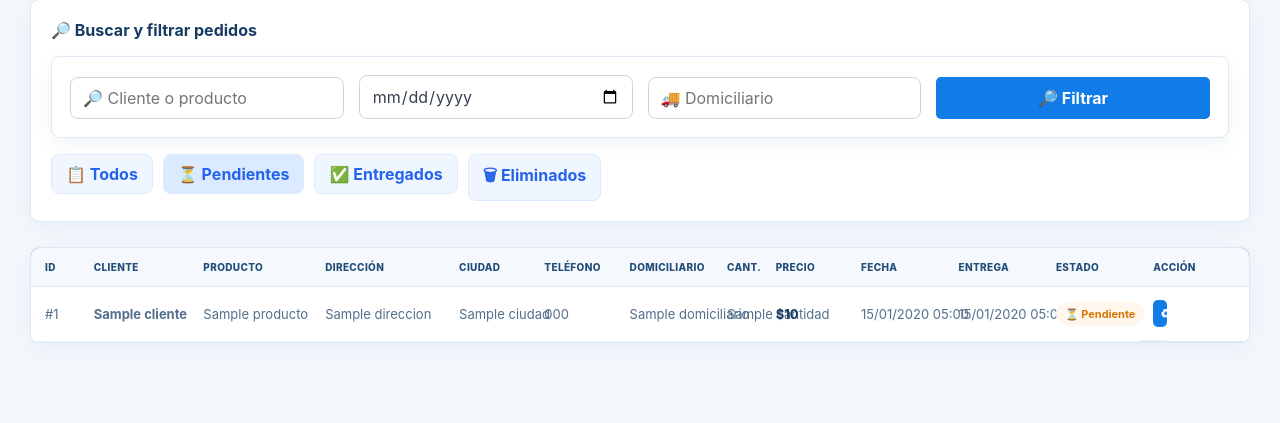
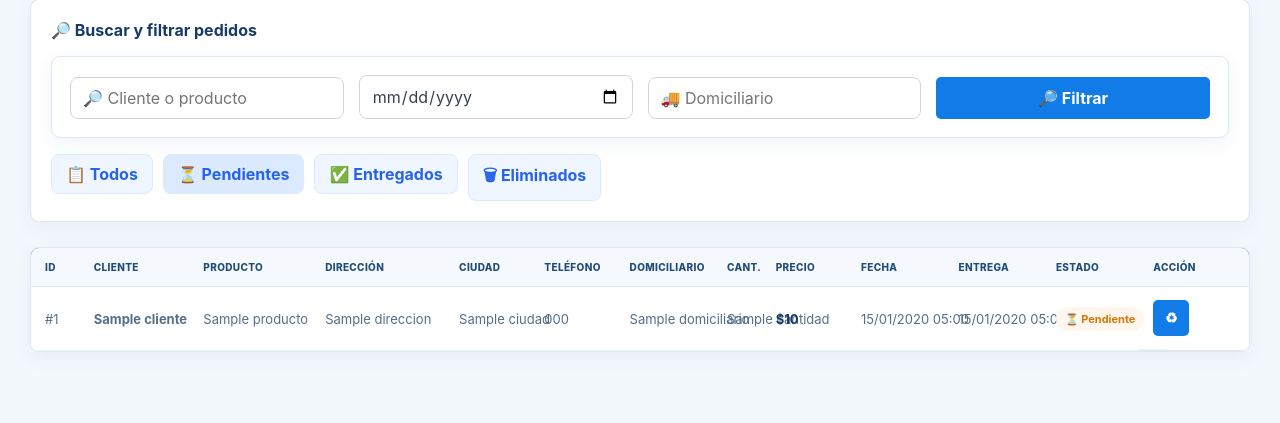
Before and after one commit to fspa11997/sistema-pedidos, a Flask app: page /pedidos in a window 1280 px wide. Shown: the part 102-525 px from the top of the page. Run offline with Flask 3, Linux system fonts and the light colour scheme; the visitor is signed in with stand-in values (Sample User, id 1); a database or web service that is not in the repository returns one stand-in record (values such as "Sample title"); some libraries are stand-ins or nearby versions.

Commit message:
Actualizar

```diff
--- a/templates/pedidos.html
+++ b/templates/pedidos.html
@@ -119,7 +119,7 @@
         th:nth-child(12), td:nth-child(12) { width:8%; }
         th:nth-child(13), td:nth-child(13) { width:9%; }
         .acciones { display:flex; flex-wrap:wrap; gap:4px; align-items:center; }
-        .acciones button { padding:6px 7px; }
+        .acciones button { padding:9px 11px; min-width:36px; min-height:36px; font-size:14px; line-height:1.2; }
         thead { background: #2563eb; color: white; }
         th, td { padding: 13px 14px; text-align: left; white-space: nowrap; }
         th { font-size: 12px; letter-spacing: .2px; }
@@ -129,7 +129,8 @@
         .total { font-weight: bold; color: #1f2937; }
         .btn-view, .btn-edit, .btn-history, .btn-pay, .btn-green, .btn-red, .btn-blue {
             color: white; border: none; padding: 8px 12px; border-radius: 8px; cursor:pointer; font-weight:700;
-            text-decoration:none; display:inline-block; font-size:12px;
+            text-decoration:none; display:inline-block; font-size:13px;
+            min-height:36px;
         }
         .btn-view { background:#10b981; }
         .btn-view:hover { background:#059669; }
```
